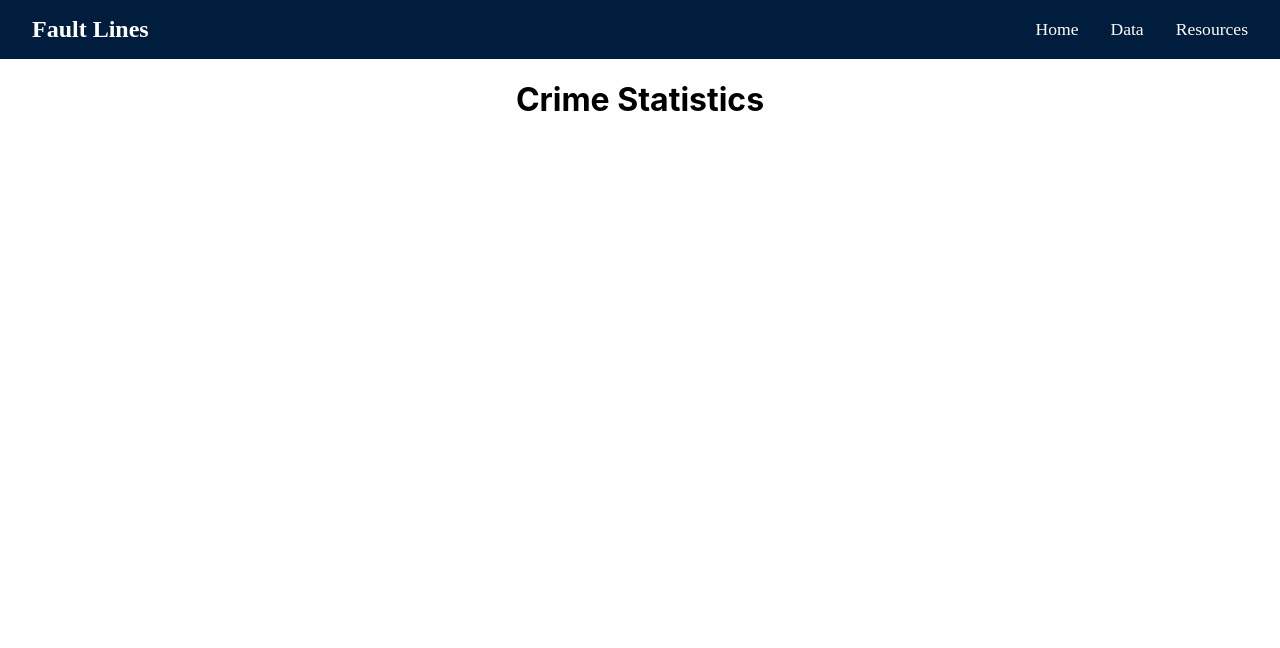
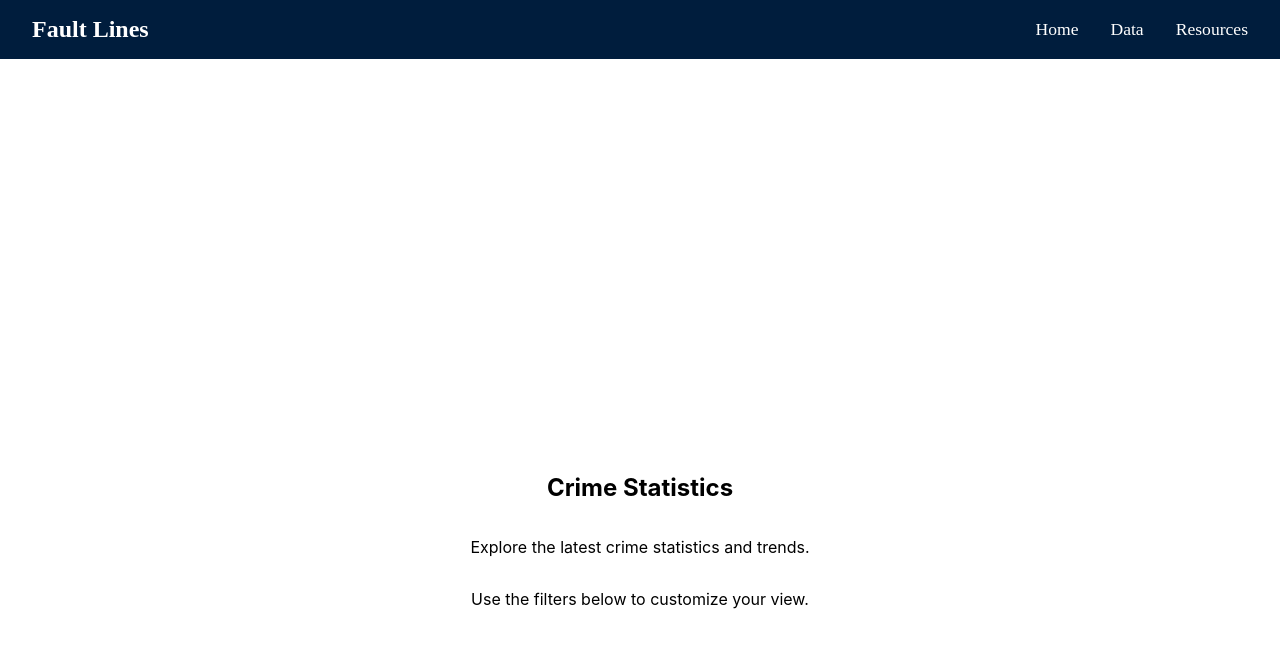
Before and after one commit to jessl314/soardatathon2025, a React (Create React App) app in the folder my-app/: page /data/crime-stats in a window 1280 px wide. Shown: the top 648 px of the page. Built offline with nearby package versions, Linux system fonts and the light colour scheme.

Commit message:
crimestats changes

```diff
--- a/my-app/src/pages/CrimeStatsPage.js
+++ b/my-app/src/pages/CrimeStatsPage.js
@@ -3,10 +3,12 @@ import React from 'react';
 function CrimeStatsPage() {
   return (
     <div className="crime-stats-page">
-      <h1>Crime Statistics</h1>
-      <div className="content">
+      <section className="content-section">
+        <h1>Crime Statistics</h1>
+        <p>Explore the latest crime statistics and trends.</p>
+        <p>Use the filters below to customize your view.</p>
         {/* Add your crime statistics content here */}
-      </div>
+      </section>
     </div>
   );
 }
```
Also changed, not shown: my-app/src/pages/CrimeStats.css (+14 -0 lines).
